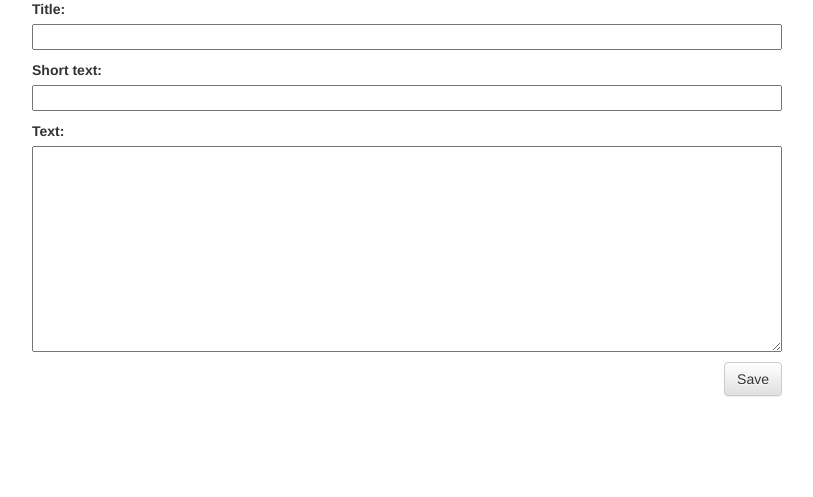
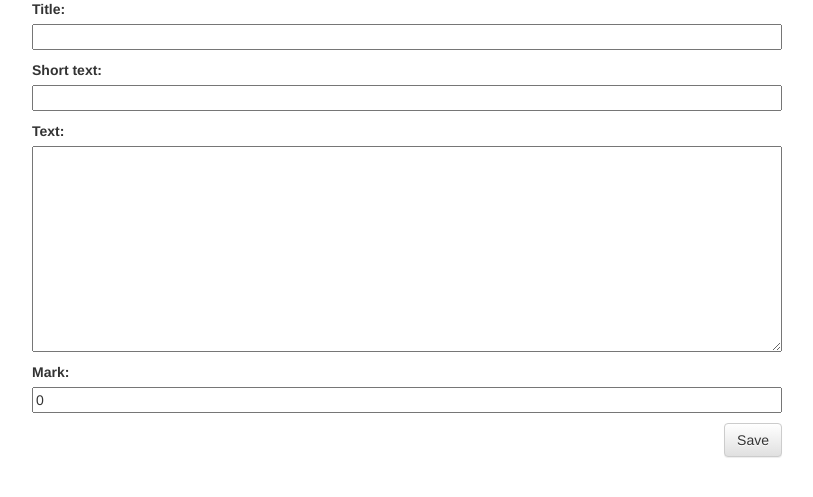
Before and after one commit to dvromanchenk/my-first-blog, a Django app: page /post/new/ in a window 1280 px wide. Shown: the part 214-711 px from the top of the page, without its empty margins (23-836 px from the left). Run offline with Django 3.2, Linux system fonts and the light colour scheme; some libraries are stand-ins or nearby versions.

Commit message:
add rate

```diff
--- a/blog/forms.py
+++ b/blog/forms.py
@@ -8,7 +8,7 @@ class PostForm(forms.ModelForm):
 
     class Meta:
         model = Post
-        fields = ('title', 'short_text', 'text')
+        fields = ('title', 'short_text', 'text', 'mark')
 
 
 class PostShortForm(forms.ModelForm):
--- a/blog/models.py
+++ b/blog/models.py
@@ -17,10 +17,16 @@ class Post(models.Model):
     created_date = models.DateTimeField(default=timezone.now)
     published_date = models.DateTimeField(blank=True, null=True)
     short_text = models.CharField(max_length=400)
+    mark = models.IntegerField(default=0)
 
     def publish(self):
         self.published_date = timezone.now()
         self.save()
+
+    def change_mark(self, mark):
+        self.mark += mark
+        self.save()
+
 
     def __str__(self):
         return self.title
@@ -103,6 +109,7 @@ class Comment(models.Model):
     text = models.TextField()
     created_date = models.DateTimeField(default=timezone.now)
     approved_comment = models.BooleanField(default=False)
+    rate = models.IntegerField(default=0)
 
     def approve(self):
         self.approved_comment = True
@@ -110,3 +117,37 @@ class Comment(models.Model):
 
     def __str__(self):
         return self.text
+
+    def count_rate(self):
+        marks = Rating.objects.filter(post=self)
+        value = 0
+        for mark in marks:
+            value += mark.value
+        self.rate = value
+
+
+class RatingManager(models.Manager):
+    def create_rating(self, author, post):
+        mark = self.create(author=author, post=post)
+        return mark
+
+
+class Rating(models.Model):
+    value = models.IntegerField(default=0)
+    post = models.ForeignKey('blog.Post', on_delete=models.CASCADE)
+    author = models.ForeignKey('blog.User', on_delete=models.CASCADE)
+
+    objects = RatingManager()
+
+    def change_marks(self, mark):
+        self.value = mark
+
+    def __str__(self):
+        return str(self.value)
+
+
+class Category(models.Model):
+    title = models.CharField(max_length=30)
+
+    def __str__(self):
+        return self.title
--- a/blog/urls.py
+++ b/blog/urls.py
@@ -12,4 +12,5 @@ urlpatterns = [
     path('personal_cabinet', views.personal_cabinet, name='personal_cabinet'),
     path('my_posts', views.my_posts, name='my_posts'),
     path('post/<int:pk>/comment/', views.add_comment_to_post, name='add_comment_to_post'),
+    path('post/mark/<int:pk>', views.mark_to_post, name='mark_to_post'),
 ]
--- a/blog/views.py
+++ b/blog/views.py
@@ -1,6 +1,9 @@
 from django.contrib import messages
+from django.http import HttpResponse
 from django.utils import timezone
-from .models import Post, User
+from django.views.generic import TemplateView
+
+from .models import Post, User, Rating
 from django.shortcuts import render, get_object_or_404
 from .forms import PostForm, LoginForm, CreateUserForm, PersonalUserForm, CommentForm
 from django.shortcuts import redirect
@@ -76,7 +79,7 @@ def logout_view(request):
 
 def new_user_view(request):
     if request.method == "POST":
-        form = CreateUserForm(request.POST)
+        form = CreateUserForm(request.POST, request.FILES)
         if form.is_valid():
             user = User.objects.create_user(**form.cleaned_data)
             user.save()
@@ -89,7 +92,7 @@ def new_user_view(request):
 
 def personal_cabinet(request):
     if request.method == "POST":
-        form = PersonalUserForm(request.POST, instance=request.user)
+        form = PersonalUserForm(request.POST, request.FILES, instance=request.user)
         if form.is_valid():
             form.save()
             messages.add_message(request, messages.INFO, 'Data saved')
@@ -118,3 +121,19 @@ def add_comment_to_post(request, pk):
     else:
         form = CommentForm()
     return render(request, 'blog/add_comment_to_post.html', {'form': form})
+
+
+def mark_to_post(request, pk):
+    post = Post.objects.get(pk=pk)
+    rating, created = Rating.objects.get_or_create(post=post, author=request.user)
+
+    if created:
+        mark = int(request.GET.get('mark'))
+        rating.change_marks(mark=mark)
+        post.change_mark(mark=mark)
+
+        rating.save()
+        post.save()
+    else:
+        messages.add_message(request, messages.INFO, 'You already rate this post')
+    return redirect('post_detail', pk=pk)
```
Also changed, not shown: blog/templates/blog/post_detail.html (+16 -4 lines), blog/templates/blog/post_list.html (+2 -7 lines), blog/migrations/0006_auto_20190604_1222.py (added), blog/migrations/0007_post_mark.py (added).
